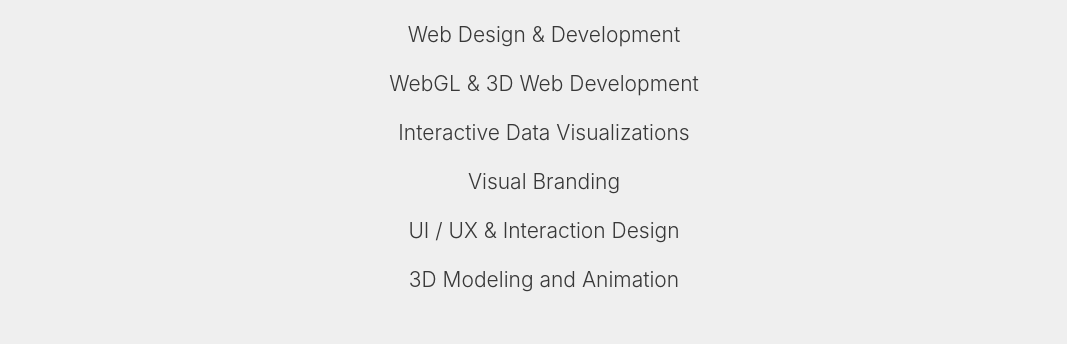
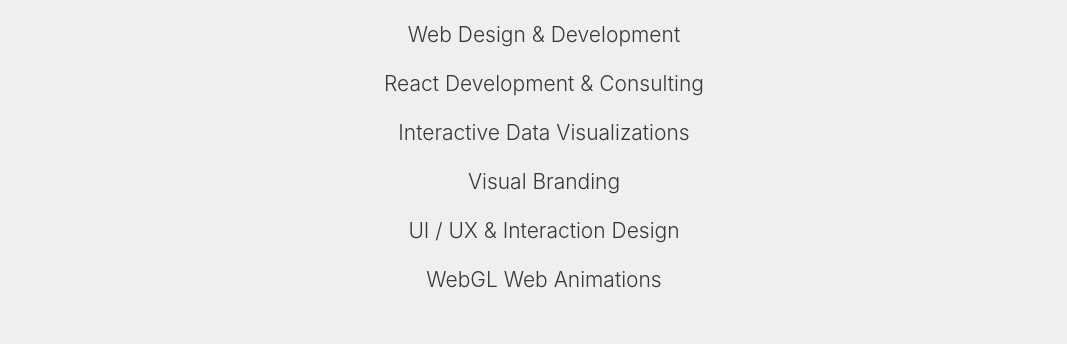
Before and after one commit to keeysnc/digital_anthro, a Next.js app: page /services in a window 1280 px wide. Shown: the part 387-731 px from the top of the page, without its empty margins (96-1163 px from the left). Built offline with nearby package versions, Linux system fonts and the light colour scheme.

Commit message:
update services

```diff
--- a/pages/services.js
+++ b/pages/services.js
@@ -14,11 +14,11 @@
 				<div style={{ textAlign: "center" }}>
 					<h1>Services & Technologies</h1>
 					<h3>Web Design & Development</h3>
-					<h3>WebGL & 3D Web Development</h3>
+					<h3>React Development & Consulting</h3>
 					<h3>Interactive Data Visualizations</h3>
 					<h3>Visual Branding</h3>
 					<h3>UI / UX & Interaction Design</h3>
-					<h3>3D Modeling and Animation</h3>
+					<h3>WebGL Web Animations</h3>
 				</div>
 			</div>
 		</div>
```
